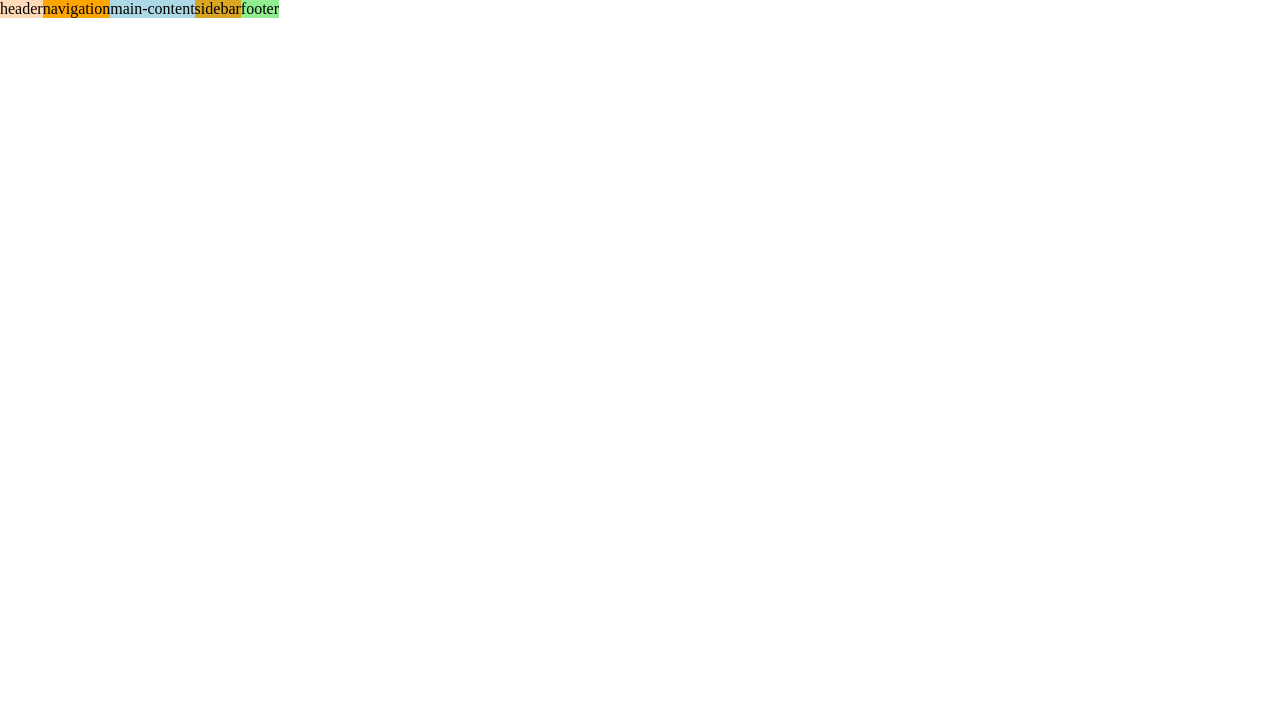
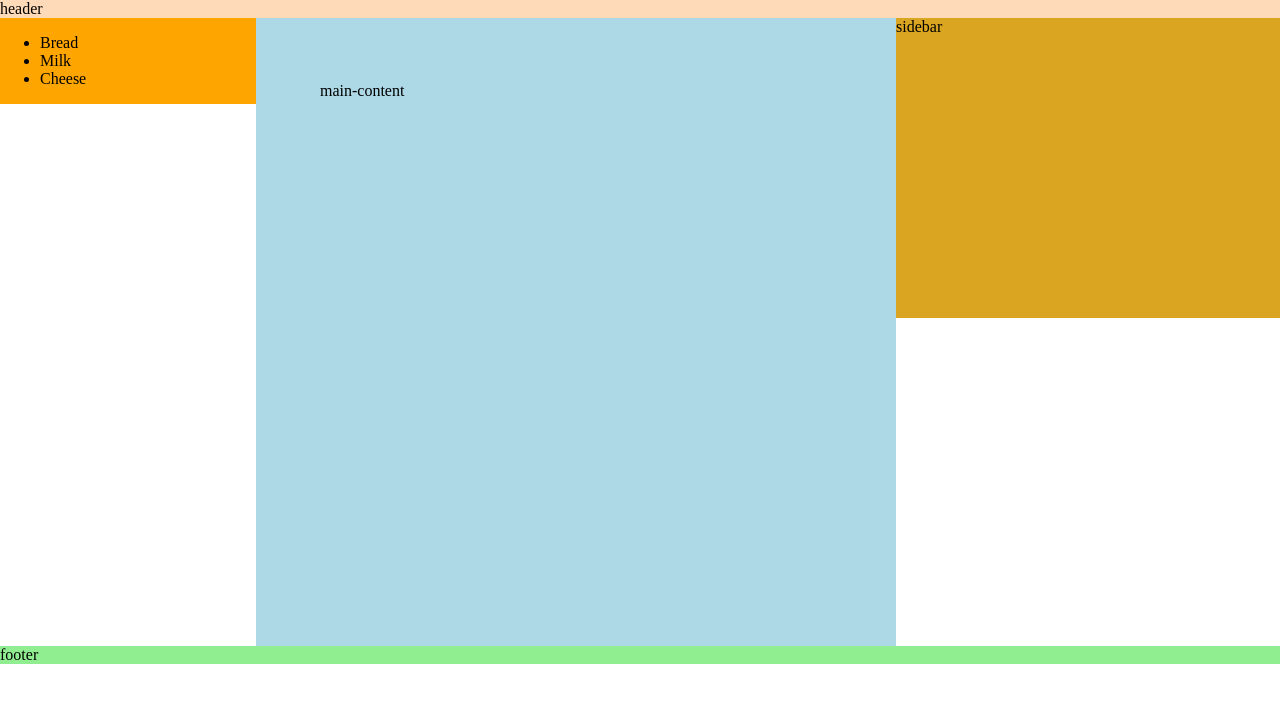
Before and after one commit to rrakowski1/2016-02-24, a plain HTML site: page index.html in a window 1280 px wide. Drawn offline with Linux system fonts and the light colour scheme.

Commit message:
personalizing boxes

```diff
--- a/index.html
+++ b/index.html
@@ -8,9 +8,20 @@
 
 <body>
   <div class="header">header</div>
-  <div class="navigation">navigation</div>
+
+  <div class="navigation">
+    <ul>
+      <li>Bread</li>
+      <li>Milk</li>
+      <li>Cheese</li>
+    </ul>
+
+  </div>
+
   <div class="main-content">main-content</div>
+
   <div class="sidebar">sidebar</div>
+
   <div class="footer">footer</div>
 </body>
 
--- a/main.css
+++ b/main.css
@@ -9,24 +9,32 @@ div {
 
 .header {
   background-color: peachpuff;
+  width: 100%;
 
 }
 
 .navigation {
   background-color: orange;
+  width: 20%;
 
 }
 
 .main-content {
   background-color: lightblue;
+  width: 40%;
+  padding: 5%;
+  height: 500px;
 }
 
 .sidebar {
   background-color: goldenrod;
+  width: 30%;
+  height: 300px;
 
 }
 
 .footer {
   background-color: lightgreen;
+  width: 100%;
 
 }
```
